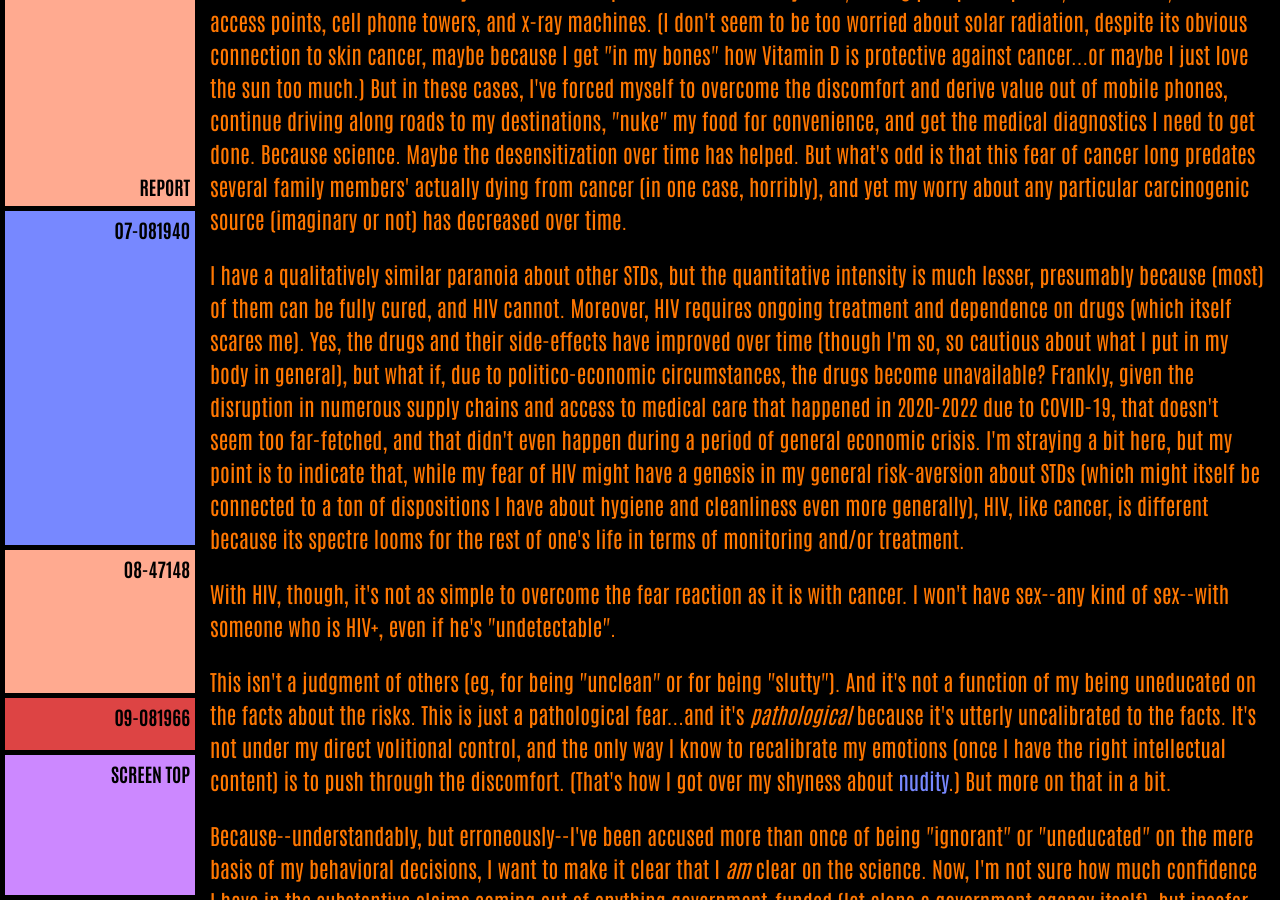
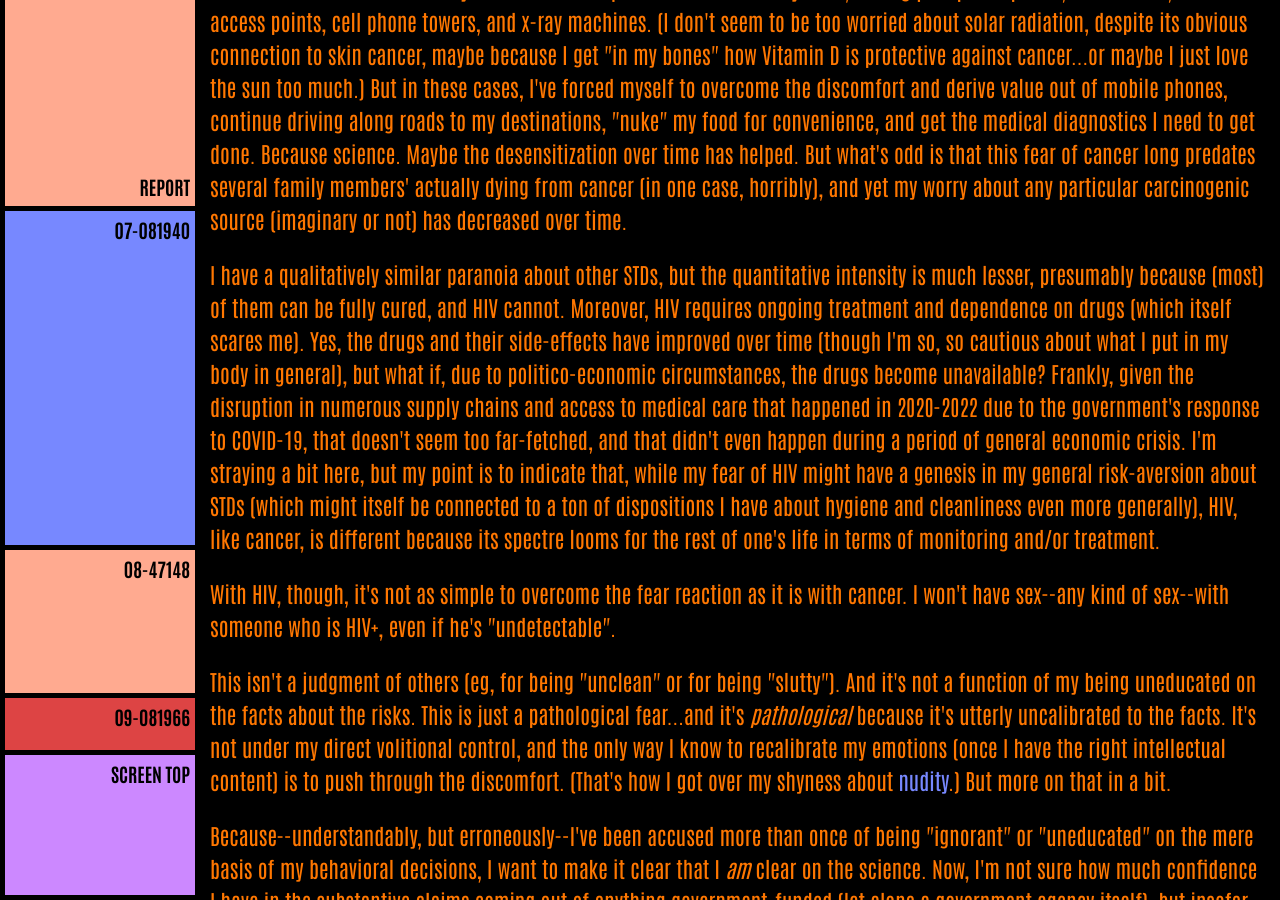
Before and after one commit to ArthurZey/arthurzey.github.io, a Jekyll site: the page built from _pages/nsfw/hiv-and-prep.md, in a window 1280 px wide and 900 px high, scrolled down 791 px. Built offline with Jekyll 4.4.1, drawn with Linux system fonts in a browser that asks for light colours.

Commit message:
clarified that disruption in numerous supply chains and access to medical carewas due to the government's response to COVID-19, not COVID-19 itself

```diff
--- a/_pages/nsfw/hiv-and-prep.md
+++ b/_pages/nsfw/hiv-and-prep.md
@@ -5,14 +5,14 @@ description: "Why am I not on PrEP if I'm so paranoid about HIV that I won't eve
 tags:
   - nsfw
 date: "2022-08-28"
-last_modified_at: "2022-08-28"
+last_modified_at: "2022-08-28T23:19:18+00:00"
 ---
 
 ## Paranoia
 
 It's probably an exaggeration to say that I'm gripped by a paralyzing fear when confronted by the idea of HIV, but it's not that much of an exaggeration. It's not that I'm thrown into utter emotional dysregulation, but my fear of it is wildly disproportionate to the factual risks. In a lot of ways, it's exactly the same emotional experience as my fear about cancer and therefore almost all "radiation" sources. I'm acutely aware of mobile phones too close to my balls, driving past power plants, microwaves, wifi access points, cell phone towers, and x-ray machines. (I don't seem to be too worried about solar radiation, despite its obvious connection to skin cancer, maybe because I get "in my bones" how Vitamin D is protective against cancer...or maybe I just love the sun too much.) But in these cases, I've forced myself to overcome the discomfort and derive value out of mobile phones, continue driving along roads to my destinations, "nuke" my food for convenience, and get the medical diagnostics I need to get done. Because science. Maybe the desensitization over time has helped. But what's odd is that this fear of cancer long predates several family members' actually dying from cancer (in one case, horribly), and yet my worry about any particular carcinogenic source (imaginary or not) has decreased over time.
 
-I have a qualitatively similar paranoia about other STDs, but the quantitative intensity is much lesser, presumably because (most) of them can be fully cured, and HIV cannot. Moreover, HIV requires ongoing treatment and dependence on drugs (which itself scares me). Yes, the drugs and their side-effects have improved over time (though I'm so, so cautious about what I put in my body in general), but what if, due to politico-economic circumstances, the drugs become unavailable? Frankly, given the disruption in numerous supply chains and access to medical care that happened in 2020-2022 due to COVID-19, that doesn't seem too far-fetched, and that didn't even happen during a period of general economic crisis. I'm straying a bit here, but my point is to indicate that, while my fear of HIV might have a genesis in my general risk-aversion about STDs (which might itself be connected to a ton of dispositions I have about hygiene and cleanliness even more generally), HIV, like cancer, is different because its spectre looms for the rest of one's life in terms of monitoring and/or treatment.
+I have a qualitatively similar paranoia about other STDs, but the quantitative intensity is much lesser, presumably because (most) of them can be fully cured, and HIV cannot. Moreover, HIV requires ongoing treatment and dependence on drugs (which itself scares me). Yes, the drugs and their side-effects have improved over time (though I'm so, so cautious about what I put in my body in general), but what if, due to politico-economic circumstances, the drugs become unavailable? Frankly, given the disruption in numerous supply chains and access to medical care that happened in 2020-2022 due to the government's response to COVID-19, that doesn't seem too far-fetched, and that didn't even happen during a period of general economic crisis. I'm straying a bit here, but my point is to indicate that, while my fear of HIV might have a genesis in my general risk-aversion about STDs (which might itself be connected to a ton of dispositions I have about hygiene and cleanliness even more generally), HIV, like cancer, is different because its spectre looms for the rest of one's life in terms of monitoring and/or treatment.
 
 With HIV, though, it's not as simple to overcome the fear reaction as it is with cancer. I won't have sex--any kind of sex--with someone who is HIV+, even if he's "undetectable".
 
```
